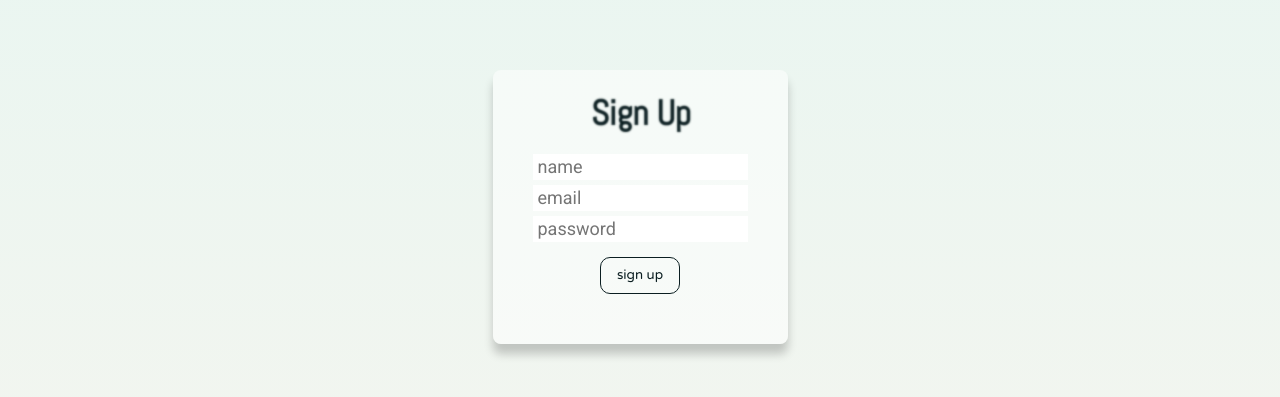
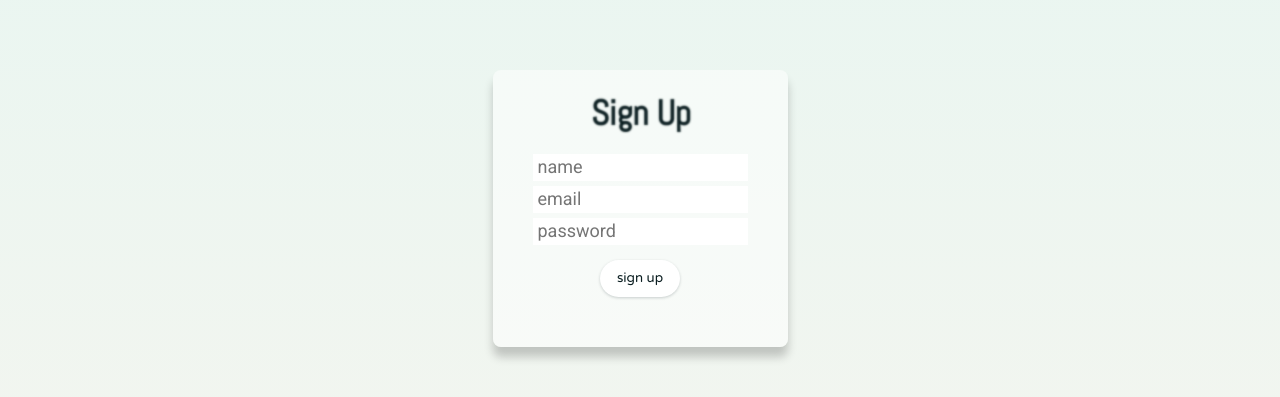
Before and after one commit to michalrutz/new-next-test, a Next.js app: page /Signup in a window 1280 px wide. Shown: the part 160-557 px from the top of the page. Built offline with nearby package versions, Linux system fonts and the light colour scheme.

Commit message:
new bttn

```diff
--- a/public/static/form.scss
+++ b/public/static/form.scss
@@ -2,7 +2,7 @@ $color-black: #0b1e21;
 $color-white: #f5f5ef;
 $color-white2: #f6f9f8;
 $color-primary: #cceabb;
-$color-primary-dark: #b0caa1;
+$color-primary-dark: #b6e09d;
 $color-secondary: #fdcb9e;
 
 #error {
@@ -71,16 +71,16 @@ $color-secondary: #fdcb9e;
       padding: 0.2rem 0.5rem;
       transition: all 0.5s ease;
       margin-bottom: 0.5rem;
-      border-bottom: 0.1rem solid transparent;
+      border-bottom: 0.2rem solid transparent;
 
       &:focus {
-        background-color: rgba($color-primary, 0.4);
-        border-bottom: 0.1rem solid black;
+        background-color: rgba(255, 255, 255, 1);
+        border-bottom: 0.2rem solid $color-secondary;
       }
       &:-webkit-autofill {
         border: none;
         -webkit-text-fill-color: rgba(0, 0, 0, 0.8);
-        -webkit-box-shadow: 0 0 0px 1000px rgba($color-primary, 0.1) inset;
+        -webkit-box-shadow: 0 0 0px 1000px rgba(255, 255, 255, 0.9) inset;
       }
     }
 
@@ -98,25 +98,27 @@ $color-secondary: #fdcb9e;
 
       font-family: "Varela Round", sans-serif;
       color: $color-black;
-      border: 0.1rem solid $color-black;
-      border-radius: 1rem;
-      background-color: transparent;
+      border: 0.1rem solid transparent;
+      border-radius: 2rem;
+      background-color: white;
       // width: 8rem;
+      box-shadow: 0px 1px 3px rgba($color-black, 0.2);
+
       transition: all 0.5s ease;
 
       &:hover {
-        color: $color-black;
-        background-color: $color-primary;
-        border: 0.1rem solid $color-primary-dark;
+        color: white;
+        background-color: $color-primary-dark;
+        // border: 0.1rem solid $color-primary-dark;
 
         // border: $color-primary-dark;
         transform: translateY(-0.2rem);
-        box-shadow: 0px 3px 5px $color-primary;
+        box-shadow: 0px 3px 5px rgba($color-black, 0.2);
       }
       &:active {
-        border-radius: 0.6rem;
+        border-radius: 10rem;
         color: rgba(0, 0, 0, 0.4);
-        background-color: $color-primary;
+        background-color: $color-primary-dark;
         transform: translateY(-0.1rem);
         box-shadow: 0px 2px 3px $color-primary;
       }
--- a/public/static/product.scss
+++ b/public/static/product.scss
@@ -2,7 +2,7 @@ $color-black: #0b1e21;
 $color-white: #f5f5ef;
 $color-white2: #f6f9f8;
 $color-primary: #cceabb;
-$color-primary-dark: #b0caa1;
+$color-primary-dark: #b6e09d;
 $color-secondary: #fdcb9e;
 
 .product-page {
@@ -71,35 +71,36 @@ $color-secondary: #fdcb9e;
 }
 
 .bttn-second {
-  margin-top: 1.5rem;
+  margin-top: 1rem;
   padding: 0.9rem 1.6rem 1rem 1.6rem;
-  // position: relative;
 
   font-family: "Varela Round", sans-serif;
   color: $color-black;
-  border: 0.1rem solid $color-black;
-  border-radius: 1rem;
-  background-color: transparent;
+  border: 0.1rem solid transparent;
+  border-radius: 2rem;
+  background-color: white;
   // width: 8rem;
+  box-shadow: 0px 1px 3px rgba($color-black, 0.2);
+
   transition: all 0.5s ease;
 
   &:hover {
-    color: $color-black;
-    background-color: $color-primary;
-    border: 0.1rem solid $color-primary-dark;
+    color: white;
+    background-color: $color-primary-dark;
+    // border: 0.1rem solid $color-primary-dark;
 
-    transform: translateY(-0.4rem);
-    box-shadow: 0px 3px 5px $color-primary;
+    // border: $color-primary-dark;
+    transform: translateY(-0.2rem);
+    box-shadow: 0px 3px 5px rgba($color-black, 0.2);
   }
   &:active {
-    border-radius: 0.6rem;
+    border-radius: 10rem;
     color: rgba(0, 0, 0, 0.4);
-    background-color: $color-primary;
+    background-color: $color-primary-dark;
     transform: translateY(-0.1rem);
-    box-shadow: 0px 2px 3px $color-primary;
+    box-shadow: 0px 2px 3px $color-primary-dark;
   }
 }
-
 @media screen and (max-width: 1024px) {
   .product {
     flex-direction: column;
```
